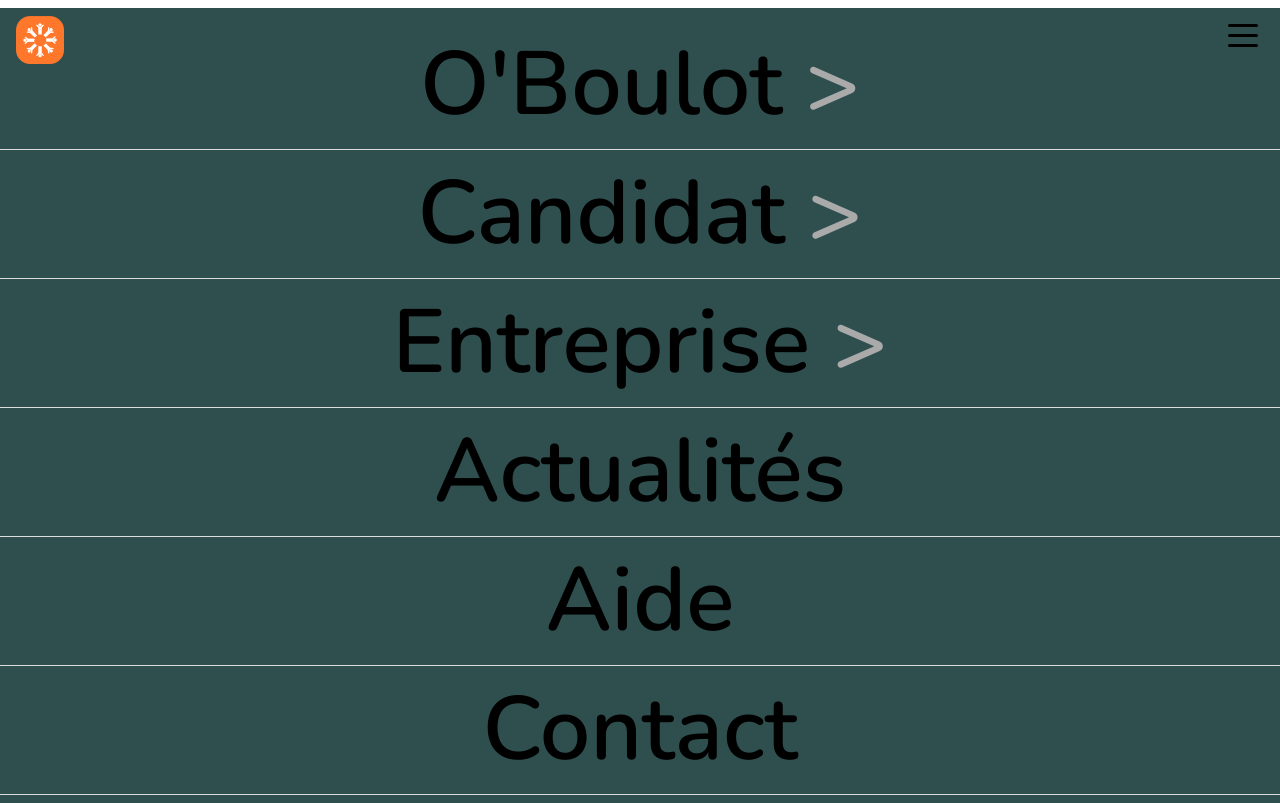
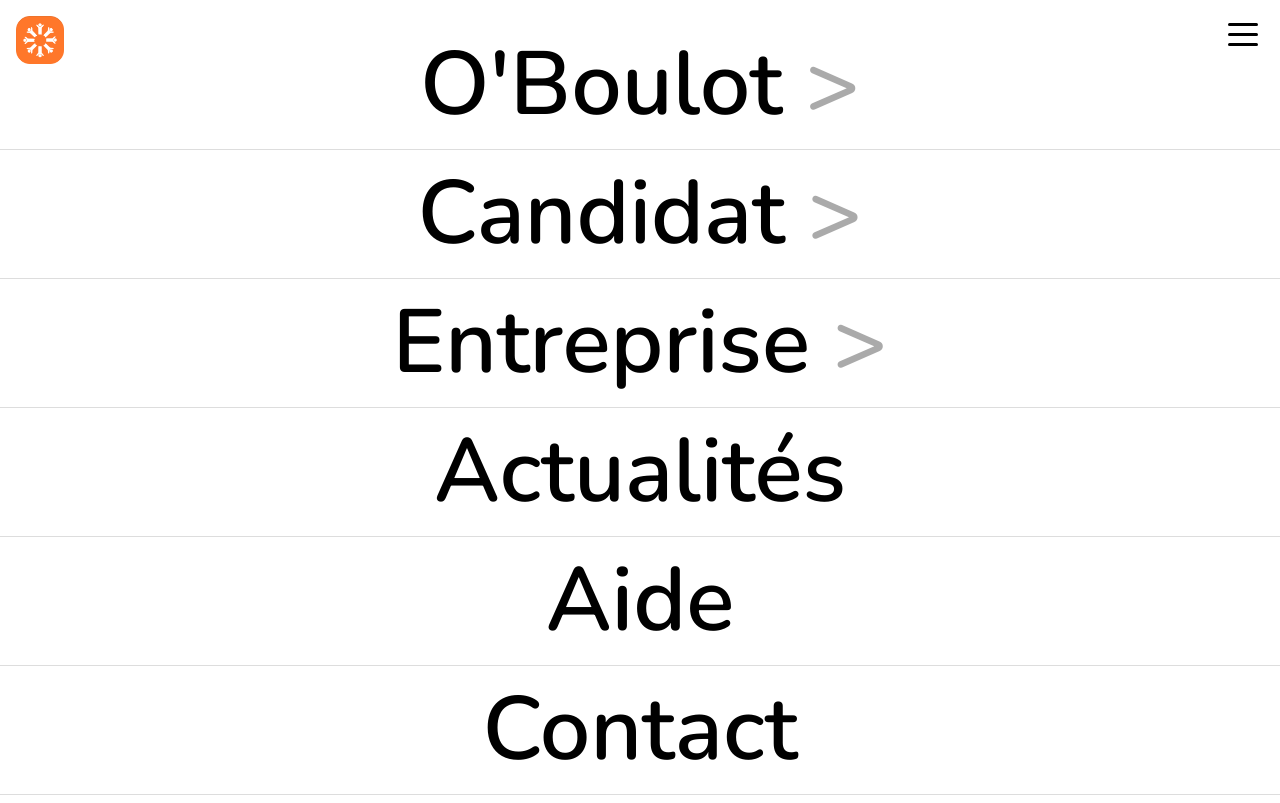
Before and after one commit to lekdup/projet-o-boulot, a React (Create React App) app in the folder front/: page / in a window 1280 px wide. Both pictures are taken after a click on the button 1243 px from the left and 35 px from the top of the page. Built offline with nearby package versions, Linux system fonts and the light colour scheme.

Commit message:
navbar smooth slide from right

```diff
--- a/front/src/components/Header/MenuBurger/MenuBurger.js
+++ b/front/src/components/Header/MenuBurger/MenuBurger.js
@@ -17,8 +17,7 @@ function MenuBurger() {
     console.log(menuExtend);
     return(
         <div className="MenuBurger">
-            {toggle && (
-                <ul className="MenuBurger-nav">
+            <ul className={`MenuBurger-nav ${toggle ? "show" : ""}`}>
                 <li onClick={handleClick} data-value="O'Boulot">O'Boulot <span>&gt;</span>
                     {menuExtend === "O'Boulot" && (
                         <ul className="MenuBurger-nav-extend">
@@ -48,7 +47,6 @@ function MenuBurger() {
                 <li>Aide</li>
                 <li>Contact</li>
             </ul>
-            )}
             <button
                 className="MenuBurger-logo"
                 onClick={() => {
--- a/front/src/components/Header/MenuBurger/MenuBurger.scss
+++ b/front/src/components/Header/MenuBurger/MenuBurger.scss
@@ -4,11 +4,13 @@
         flex-direction: column;
         justify-content: center;
         position: fixed;
-        right: 0;
-        left: 0;
+        right: -100vw;
         height: 100vh;
-        background-color: darkslategray;
-        // margin-top: 1.6rem;
+        background-color: white;
+        visibility: hidden;
+
+        transition: transform 0.5s ease-in-out;
+        transform: translateX(100%);
         &-extend {
             &>li {
                 padding-top: 1rem;
@@ -28,8 +30,19 @@
                 background-color: #eee;
             }
         }
+        &.show {
+            right: 0;
+            left: 0;
+            visibility: visible;
+            transform: translateX(0%);
+        }
     }
     &-logo {
+        background-color: transparent;
+        display: block;
+        position: fixed;
+        top: 2rem;
+        right: 1rem;
         &-bar,
         &-bar::before,
         &-bar::after {
@@ -37,7 +50,7 @@
             width: 30px;
             height: 3px;
             position: relative;
-            border-radius: 5px;
+            border-radius: 100vmax;
             background-color: #000;
         }
 
@@ -56,6 +69,13 @@
             transform: translateY(10px);
         }
     }
+    &.show .MenuBurger-logo-bar::before {
+        transform: rotate(45deg);
+    }
+    &.show .MenuBurger-logo-bar::after {
+        transform: rotate(-45deg);
+    }
+
 }
 
 span {
--- a/front/src/components/Header/Profile/Profile.scss
+++ b/front/src/components/Header/Profile/Profile.scss
@@ -1,5 +1,6 @@
 .profile{
     width: 2rem;
+    margin-right: 2rem;
     &-image{
     max-width: 100%;
 
```
Lines whose indentation alone changed are shown as unchanged.
